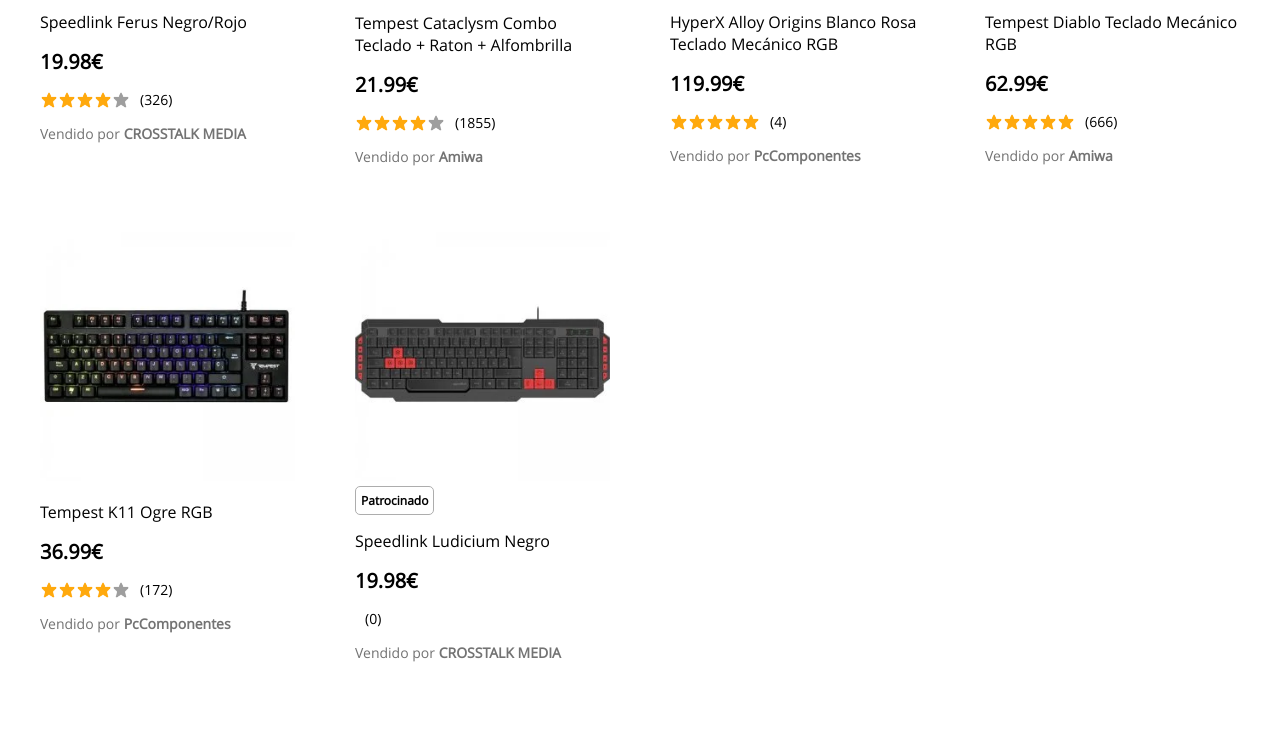
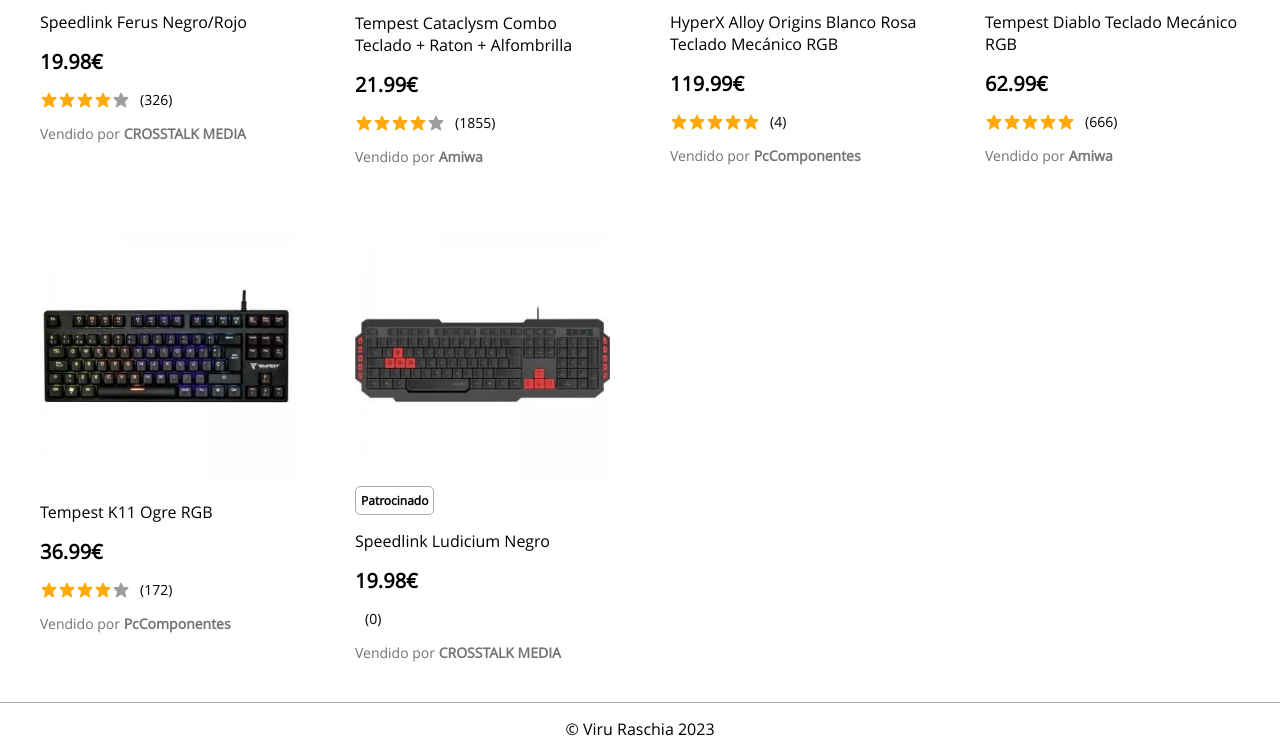
Before and after one commit to willCodeForCandy/proyecto-prework-2, a plain HTML site: page index.html in a window 1280 px wide. Shown: the part 952-1707 px from the top of the page. Before the commit the page ends 1654 px from the top, so only its background shows below. Drawn offline with Linux system fonts and the light colour scheme.

Commit message:
"add footer"

```diff
--- a/index.css
+++ b/index.css
@@ -57,6 +57,14 @@
   gap: 10px;
   align-items: center;
   justify-content: space-between;
+}
+
+footer {
+  flex: 1 100%;
+  display: flex;
+  justify-content: center;
+  border-top: 1px solid var(--borders);
+  padding: 15px;
 }
 
 #logo {
--- a/main.js
+++ b/main.js
@@ -104,6 +104,7 @@
 const mainTag = document.querySelector("main");
 const asideTag = document.querySelector("aside");
 const headerTag = document.createElement("header");
+const footerTag = document.createElement("footer");
 headerTag.innerHTML = `
 <div id="logo">
   <img src="assets/logo-pccomponentes.svg" alt="logo PC Componentes" />
@@ -115,10 +116,9 @@
 `;
 document.body.prepend(headerTag);
 searchToggler = document.querySelector("#menu-btn");
-searchToggler.addEventListener("click", () => {
-  document.body.classList.toggle("with-aside");
-});
-
+footerTag.innerHTML = `
+<p>&copy; Viru Raschia 2023</p>`;
+document.body.append(footerTag);
 //* SECCION DE PRODUCTOS
 
 // Función para crear el esqueleto básico de la tarjeta para cada producto, usando template literals
@@ -297,3 +297,6 @@
   input.value = maxPrice.value;
   filterProducts();
 });
+searchToggler.addEventListener("click", () => {
+  document.body.classList.toggle("with-aside");
+});
```
